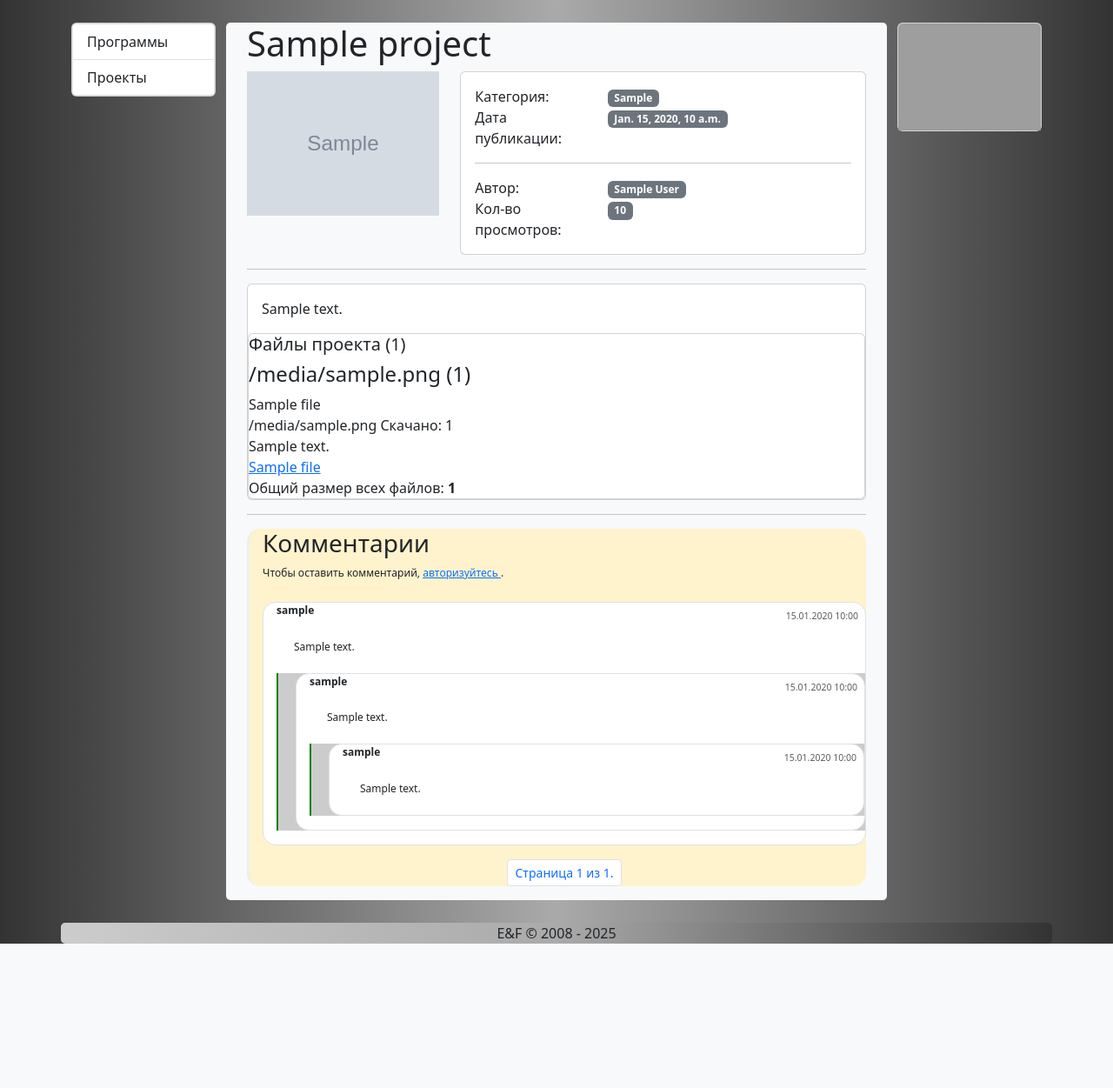
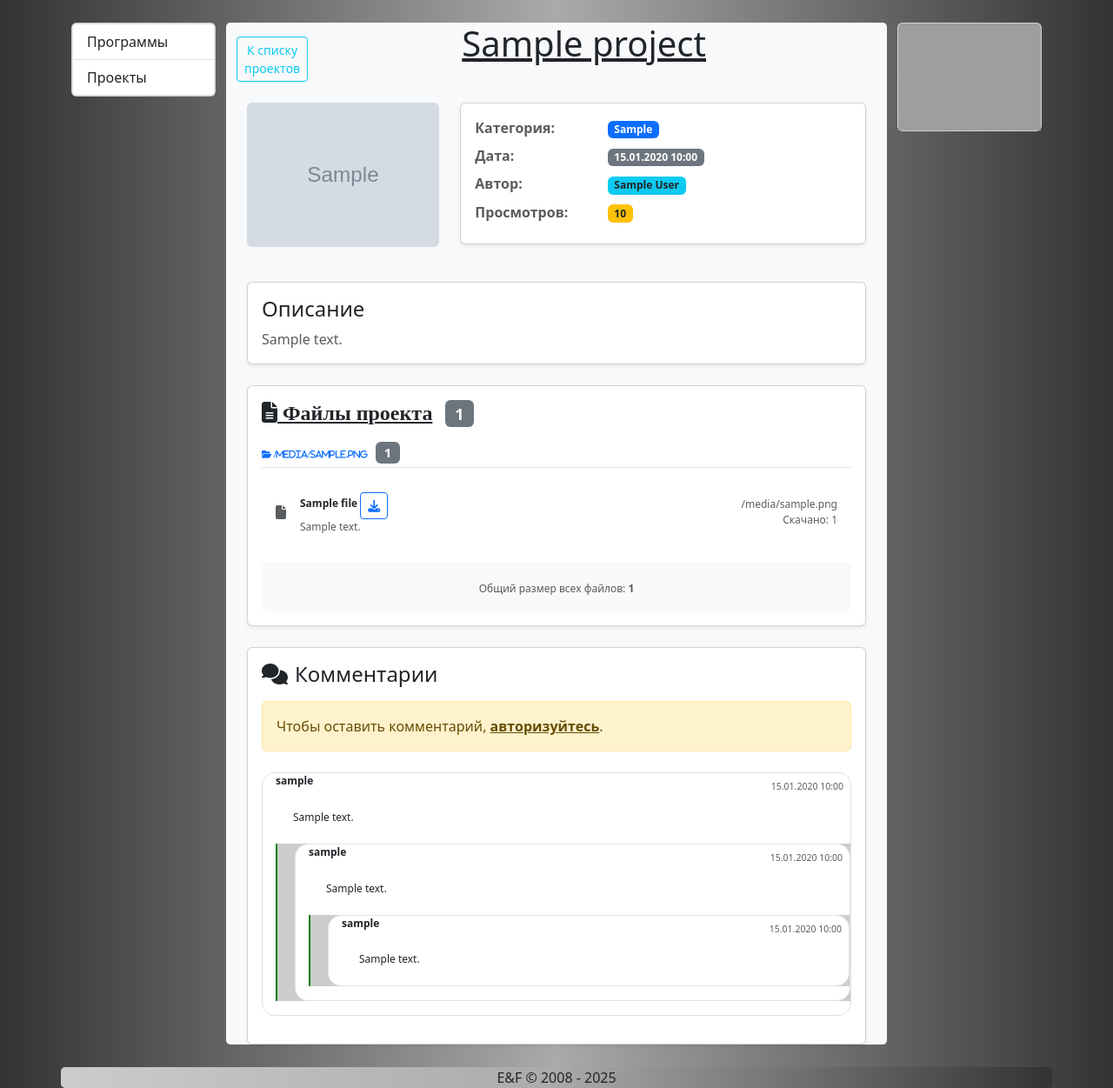
Before and after one commit to eskealexey/eske70ru, a Django app: template eske70ru/templates/projects/project_detail.html in a window 1280 px wide. Shown: the part 116-1367 px from the top of the page at 87% size. Before the commit the page ends 1201 px from the top, so only its background shows below. Run offline with Django 5.2, Linux system fonts and the light colour scheme; the template is opened without the code that fills it: most values are stand-ins (such as "Sample title", 1, 10 or a date in 2020); grey boxes marked "Sample" are stand-in pictures; some libraries are stand-ins or nearby versions; grey boxes are pictures that could not be loaded.

Commit message:
исправление в приложении Пректы

```diff
--- a/eske70ru/templates/index_template.html
+++ b/eske70ru/templates/index_template.html
@@ -5,6 +5,7 @@
     <meta charset="UTF-8">
     <meta name="viewport" content="width=device-width, initial-scale=1.0">
     <title>{{title}}</title>
+    <link rel="stylesheet" href="https://cdnjs.cloudflare.com/ajax/libs/font-awesome/6.5.0/css/all.min.css">
     <link href="{% static 'bootstrap/css/bootstrap.min.css' %}" type="text/css" rel="stylesheet">
     <link href="{% static 'css/style.css' %}" type="text/css" rel="stylesheet">
     <script src="{% static 'js/comments.js' %}"></script>
--- a/eske70ru/templates/projects/project_detail.html
+++ b/eske70ru/templates/projects/project_detail.html
@@ -1,106 +1,120 @@
 {% extends 'index_template.html' %}
+{% load static %}
 
 {% block content %}
-<div class="container">
-    <h1>{{ project.title }}</h1>
 <div class="row">
-        <div class="col-sm-4">
+    <div class="col-sm-1">
+        <a class="btn btn-sm mt-3 btn-outline-info" href="{% url 'view_projects' %}"> К списку проектов</a>
+    </div>
+    <div class="col-sm-11">
+        <h1 class="text-center mb-3 text-decoration-underline ">{{ project.title }}</h1>
+    </div>
+</div>
+
+<div class="container mt-4">
+    <div class="row mb-4">
+        <!-- Изображение проекта -->
+        <div class="col-sm-4 mb-3">
             {% if project.image %}
-                <img src="{{ project.image.url }}" class="img-fluid" alt="{{project.title}}"/>
+                <img src="{{ project.image.url }}" class="img-fluid rounded" alt="{{ project.title }}" style="max-height: 300px; object-fit: cover;">
             {% else %}
-                <svg width="200" height="200" xmlns="http://www.w3.org/2000/svg">
-                    <rect width="100%" height="100%" fill="#e0e0e0" />
-                    <text x="50%" y="50%" alignment-baseline="middle" text-anchor="middle" font-size="24" fill="#888">
-                        Нет фото
-                    </text>
-                </svg>
+                <div class="bg-light text-center rounded d-flex align-items-center justify-content-center" style="height: 300px;">
+                    <div>
+                        <i class="fas fa-image text-muted" style="font-size: 48px;"></i>
+                        <p class="text-muted mt-2">Нет фото</p>
+                    </div>
+                </div>
             {% endif %}
         </div>
+
+        <!-- Информация о проекте -->
         <div class="col-sm-8">
-            <div class="card">
+            <div class="card shadow-sm">
                 <div class="card-body">
-                  <div class="row">
-                      <div class="col-sm-4">
-                        Категория:
-                      </div>
+                    <div class="row mb-2">
+                        <div class="col-sm-4 text-muted fw-bold">Категория:</div>
                         <div class="col-sm-8">
-                          <span class="badge bg-secondary">{{ project.get_category_display }}</span><br>
+                            <span class="badge bg-primary">{{ project.get_category_display }}</span>
                         </div>
                     </div>
-                  <div class="row">
-                      <div class="col-sm-4">
-                          Дата публикации:
-                      </div>
+                    <div class="row mb-2">
+                        <div class="col-sm-4 text-muted fw-bold">Дата:</div>
                         <div class="col-sm-8">
-                          <span class="badge bg-secondary">{{ project.created_at }}</span>
+                            <span class="badge bg-secondary">{{ project.created_at|date:"d.m.Y H:i" }}</span>
                         </div>
                     </div>
-                  <hr>
-                  <div class="row">
-                      <div class="col-sm-4">
-                        Автор:
-                      </div>
+                    <div class="row mb-2">
+                        <div class="col-sm-4 text-muted fw-bold">Автор:</div>
                         <div class="col-sm-8">
-                          <span class="badge bg-secondary">
-                              {% if not project.author.first_name and not project.author.last_name %}
+                            <span class="badge bg-info text-dark">
+                                {% if project.author.first_name or project.author.last_name %}
+                                    {{ project.author.first_name }} {{ project.author.last_name }}
+                                {% else %}
                                     {{ project.author }}
-                              {% else %}
-                                {{ project.author.first_name }} {{ project.author.last_name }}
                                 {% endif %}
                             </span>
                         </div>
                     </div>
-                  <div class="row">
-                    <div class="col-sm-4">
-                      Кол-во просмотров:
-                    </div>
+                    <div class="row mb-2">
+                        <div class="col-sm-4 text-muted fw-bold">Просмотров:</div>
                         <div class="col-sm-8">
-                        <span class="badge bg-secondary">{{ project.views }}</span>
+                            <span class="badge bg-warning text-dark">{{ project.views }}</span>
                         </div>
                     </div>
                 </div>
             </div>
         </div>
     </div>
-    <hr>
-    <div class="card">
+
+    <!-- Описание проекта -->
+    <div class="card mb-4 shadow-sm">
         <div class="card-body">
+            <h4 class="card-title">Описание</h4>
+            <div class="text-muted">
                 {{ project.description|safe }}
             </div>
+        </div>
+    </div>
 
-        <div class="card">
-        <!-- Блок с файлами проекта -->
+    <!-- Файлы проекта -->
+<div class="card mb-4 shadow-sm">
+    <div class="card-body">
+        <h4 class="card-title">
+            <i class="fas fa-file-alt me-2"><u> Файлы проекта</u></i>
+
             {% if files_count > 0 %}
-    <div class="project-files-section">
-        <h5>Файлы проекта ({{ files_count }})</h5>
+                <span class="badge bg-secondary">{{ files_count }}</span>
+            {% endif %}
+        </h4>
 
+        {% if files_count > 0 %}
             {% for file_type, data in files_by_type.items %}
-        <div class="file-type-group">
-            <h4>{{ file_type }} ({{ data.count }})</h4>
-            <div class="files-list">
+            <div class="file-type-group mt-3">
+                <h5 class="text-primary border-bottom pb-1">
+                    <i class="fas fa-folder-open me-1" style="font-size: 10px;"> {{ file_type }}</i>
+
+                    <span class="badge bg-secondary">{{ data.count }}</span>
+                </h5>
+                <div class="list-group list-group-flush mt-2">
                     {% for file in data.files %}
-                <div class="file-item">
-                    <div class="file-icon">
-                        <!-- Иконка в зависимости от типа файла -->
-                        <i class="fas fa-file-{{ file.file_type }}"></i>
-                    </div>
-                    <div class="file-info">
-                        <div class="file-name">{{ file.name }}</div>
-                        <div class="file-meta">
-                            <span class="file-size">{{ file.get_file_size_display }}</span>
-                            <span class="file-downloads">Скачано: {{ file.download_count }}</span>
+                    <div class="list-group-item d-flex align-items-center justify-content-between p-3" style="font-size: 12px;">
+                        <div class="d-flex align-items-center">
+                            <i class="fas fa-file me-3 text-muted" style="font-size: 16px;"></i>
+                            <div>
+                                <div class="fw-bold">
+                                    {{ file.name }}
+                                    <a href="{% url 'project_file_download' file.id %}" class="btn btn-sm btn-outline-primary mt-1">
+                                        <i class="fas fa-download"></i>
+                                    </a>
                                 </div>
                                 {% if file.description %}
-                        <div class="file-description">{{ file.description }}</div>
+                                    <small class="text-muted" style="font-size: 12px; display: block;">{{ file.description }}</small>
                                 {% endif %}
                             </div>
-                    <div class="file-actions">
-                        <a href="{% url 'project_file_download' file.id %}">{{ file.name }}</a>
-                        <a href="{% url 'project_file_download' file.id %}"
-                           class="btn btn-download"
-                           title="Скачать файл">
-                            <i class="fas fa-download"></i>
-                        </a>
+                        </div>
+                        <div class="text-end ms-3">
+                            <div><small class="text-muted" style="font-size: 12px;">{{ file.get_file_size_display }}</small></div>
+                            <div><small class="text-muted" style="font-size: 12px;">Скачано: {{ file.download_count }}</small></div>
                         </div>
                     </div>
                     {% endfor %}
@@ -108,138 +122,112 @@
             </div>
             {% endfor %}
 
-        <div class="files-total-size">
+            <div class="mt-3 p-3 bg-light rounded text-center">
+                <small class="text-muted" style="font-size: 12px;">
                     Общий размер всех файлов:
-            <strong>{{ project.total_files_size }}</strong>
-        </div>
+                    <strong>{{ total_files_size }}</strong>
+                </small>
             </div>
         {% else %}
-    <div class="no-files">
-        <p>К этому проекту еще не добавлены файлы.</p>
+            <div class="alert alert-light text-center mt-3" role="alert" style="font-size: 12px;">
+                <i class="fas fa-inbox me-2"></i>
+                К этому проекту ещё не добавлены файлы.
             </div>
         {% endif %}
     </div>
-
 </div>
 
+    <!-- Комментарии -->
+    <div class="card shadow-sm">
+        <div class="card-body">
+            <h4><i class="fas fa-comments me-2"></i>Комментарии</h4>
 
-
-
-
-
-    <hr>
-    <div class="comment bg-warning-subtle">
-        <h3>Комментарии</h3>
             {% if not user.is_authenticated %}
-            Чтобы оставить комментарий, <a href="{% url 'login' %}"> авторизуйтесь </a>.
-            {% endif %}
-
-        {% if user.is_authenticated %}
-        <div class="comment-form">
+                <div class="alert alert-warning mt-3">
+                    Чтобы оставить комментарий, <a href="{% url 'login' %}" class="alert-link">авторизуйтесь</a>.
+                </div>
+            {% else %}
+                <div class="comment-form mt-3">
                     <form method="post" action="{% url 'add_comment' project.id %}">
                         {% csrf_token %}
+                        <div class="mb-3">
                             {{ comment_form.text }}
-                {{ comment_form.parent_id }}<br>
-                <button type="submit" class="btn btn-sm btn-secondary">Отправить</button>
+                            {{ comment_form.parent_id }}
+                        </div>
+                        <button type="submit" class="btn btn-sm btn-primary">
+                            <i class="fas fa-paper-plane me-1"></i>Отправить
+                        </button>
                     </form>
                 </div>
             {% endif %}
 
-<!-- Комментарии -->
-        <div class="comment-header mt-4">
+            <!-- Список комментариев -->
+            <div class="comments-list mt-4">
                 {% for comment in page_obj %}
                     {% if not comment.parent %}
                         {% include 'projects/comment_item.html' with comment=comment %}
                     {% endif %}
                 {% empty %}
-                <p>Пока нет комментариев. Будьте первым!</p>
+                    <p class="text-muted">Пока нет комментариев. Будьте первым!</p>
                 {% endfor %}
             </div>
 
+
             <!-- Пагинация -->
-        <nav aria-label="...">
+            {% if page_obj.has_other_pages %}
+            <nav aria-label="Пагинация комментариев" class="mt-4">
     <ul class="pagination pagination-sm justify-content-center">
         {% if page_obj.has_previous %}
             <li class="page-item">
-                <a class="page-link" href="?page=1">&laquo; первая</a>
+                <a class="page-link" href="?page=1" aria-label="Первая">
+                    <span aria-hidden="true">&laquo;&laquo;</span>
+                </a>
             </li>
             <li class="page-item">
-                <a class="page-link" href="?page={{ page_obj.previous_page_number }}">предыдущая</a>
+                <a class="page-link" href="?page={{ page_obj.previous_page_number }}" aria-label="Предыдущая">
+                    <span aria-hidden="true">&laquo;</span>
+                </a>
+            </li>
+        {% else %}
+            <li class="page-item disabled">
+                <span class="page-link">&laquo;</span>
             </li>
         {% endif %}
 
+        {% for num in page_obj.paginator.page_range %}
+            {% if page_obj.number == num %}
+                <li class="page-item active">
+                    <span class="page-link">{{ num }}</span>
+                </li>
+            {% elif num > page_obj.number|add:'-3' and num < page_obj.number|add:'3' %}
                 <li class="page-item">
-              <span class="page-link">
-                Страница {{ page_obj.number }} из {{ page_obj.paginator.num_pages }}.
-              </span>
+                    <a class="page-link" href="?page={{ num }}">{{ num }}</a>
                 </li>
+            {% endif %}
+        {% endfor %}
 
         {% if page_obj.has_next %}
             <li class="page-item">
-                <a class="page-link" href="?page={{ page_obj.next_page_number }}">следующая</a>
+                <a class="page-link" href="?page={{ page_obj.next_page_number }}" aria-label="Следующая">
+                    <span aria-hidden="true">&raquo;</span>
+                </a>
             </li>
             <li class="page-item">
-                <a class="page-link" href="?page={{ page_obj.paginator.num_pages }}">последняя &raquo;</a>
+                <a class="page-link" href="?page={{ page_obj.paginator.num_pages }}" aria-label="Последняя">
+                    <span aria-hidden="true">&raquo;&raquo;</span>
+                </a>
+            </li>
+        {% else %}
+            <li class="page-item disabled">
+                <span class="page-link">&raquo;</span>
             </li>
         {% endif %}
     </ul>
 </nav>
-
+            {% endif %}
+        </div>
     </div>
 </div>
 
 
-<!--&lt;!&ndash; Блок с файлами проекта &ndash;&gt;-->
-<!--    {% if files_count > 0 %}-->
-<!--    <div class="project-files-section">-->
-<!--        <h3>Файлы проекта ({{ files_count }})</h3>-->
-
-<!--        {% for file_type, data in files_by_type.items %}-->
-<!--        <div class="file-type-group">-->
-<!--            <h4>{{ file_type }} ({{ data.count }})</h4>-->
-<!--            <div class="files-list">-->
-<!--                {% for file in data.Files %}-->
-<!--                <div class="file-item">-->
-<!--                    <div class="file-icon">-->
-<!--                        &lt;!&ndash; Иконка в зависимости от типа файла &ndash;&gt;-->
-<!--                        <i class="fas fa-file-{{ file.file_type }}"></i>-->
-<!--                    </div>-->
-<!--                    <div class="file-info">-->
-<!--                        <div class="file-name">{{ file.name }}</div>-->
-<!--                        <div class="file-meta">-->
-<!--                            <span class="file-size">{{ file.get_file_size_display }}</span>-->
-<!--                            <span class="file-downloads">Скачано: {{ file.download_count }}</span>-->
-<!--                        </div>-->
-<!--                        {% if file.description %}-->
-<!--                        <div class="file-description">{{ file.description }}</div>-->
-<!--                        {% endif %}-->
-<!--                    </div>-->
-<!--                    <div class="file-actions">-->
-<!--                        <a href="{% url 'project_file_download' file.id %}"-->
-<!--                           class="btn btn-download"-->
-<!--                           title="Скачать файл">-->
-<!--                            <i class="fas fa-download"></i>-->
-<!--                        </a>-->
-<!--                    </div>-->
-<!--                </div>-->
-<!--                {% endfor %}-->
-<!--            </div>-->
-<!--        </div>-->
-<!--        {% endfor %}-->
-
-<!--        <div class="files-total-size">-->
-<!--            Общий размер всех файлов:-->
-<!--            <strong>{{ project.get_total_files_size_display }}</strong>-->
-<!--        </div>-->
-<!--    </div>-->
-<!--    {% else %}-->
-<!--    <div class="no-files">-->
-<!--        <p>К этому проекту еще не добавлены файлы.</p>-->
-<!--    </div>-->
-<!--    {% endif %}-->
-
-
-
-
-
 {% endblock %}
```
Also changed, not shown: eske70ru/projects/models.py (+9 -3 lines), eske70ru/projects/signals.py (+7 -6 lines), eske70ru/projects/views.py (+15 -1 lines). Lines whose indentation alone changed are shown as unchanged.
